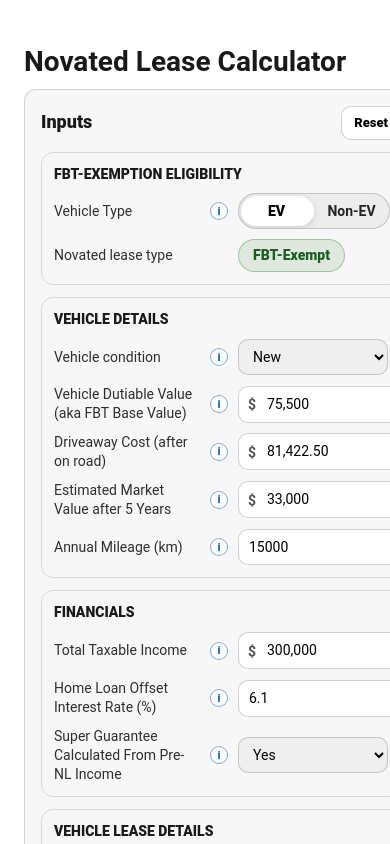
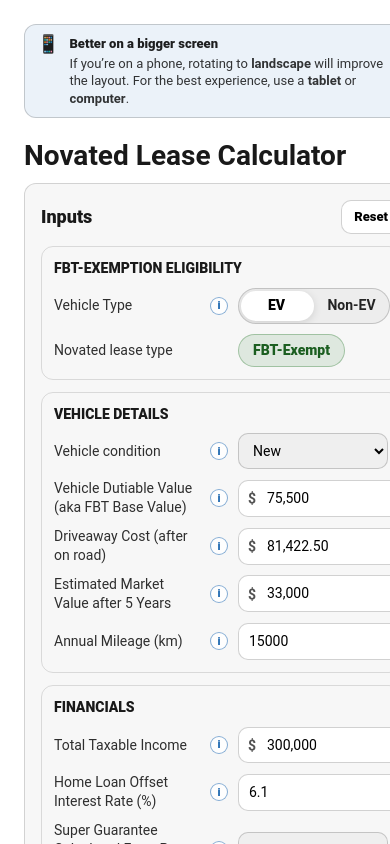
Before and after one commit to novatedlease/novatedlease.github.io, a React (Vite) app in the folder calculator/: page / in a window 390 px wide. Shown: the top 844 px of the page. Built offline with nearby package versions, Linux system fonts and the light colour scheme.

Commit message:
small screen stuff

```diff
--- a/calculator/src/App.tsx
+++ b/calculator/src/App.tsx
@@ -399,6 +399,30 @@ export default function App() {
     return initial;
   });
 
+  // Small-screen (phone) layout hint (more reliable on iPhone Safari)
+  const [isPhoneViewport, setIsPhoneViewport] = useState<boolean>(() => {
+    if (typeof window === "undefined") return false;
+    return window.matchMedia("(max-width: 900px) and (orientation: portrait)").matches;
+  });
+
+  useEffect(() => {
+    const mql = window.matchMedia("(max-width: 900px) and (orientation: portrait)");
+    const update = () => setIsPhoneViewport(mql.matches);
+
+    // Set once on mount
+    update();
+
+    // iOS Safari compatibility: addEventListener may not exist on older versions
+    if (typeof mql.addEventListener === "function") {
+      mql.addEventListener("change", update);
+      return () => mql.removeEventListener("change", update);
+    }
+
+    // Fallback
+    mql.addListener(update);
+    return () => mql.removeListener(update);
+  }, []);
+
 
 
   // If user arrived via a share URL (?c=...), we load it on first render via the useState initializer,
@@ -615,6 +639,34 @@ export default function App() {
       color: "rgba(0,0,0,0.9)",
     }}
   >
+      {isPhoneViewport && (
+        <div
+          style={{
+            marginBottom: 12,
+            padding: "10px 12px",
+            border: "1px solid rgba(0,0,0,0.18)",
+            borderRadius: 12,
+            background: "rgba(11, 92, 171, 0.08)",
+            color: "rgba(0,0,0,0.88)",
+            display: "flex",
+            gap: 10,
+            alignItems: "flex-start",
+          }}
+          role="note"
+          aria-label="Small screen layout hint"
+        >
+          <div aria-hidden style={{ fontSize: 18, lineHeight: 1 }}>
+            📱
+          </div>
+          <div style={{ fontSize: 13, lineHeight: 1.35 }}>
+            <div style={{ fontWeight: 900, marginBottom: 2 }}>Better on a bigger screen</div>
+            <div style={{ opacity: 0.9 }}>
+              If you’re on a phone, rotating to <b>landscape</b> will improve the layout. For the best experience, use a
+              <b> tablet</b> or <b>computer</b>.
+            </div>
+          </div>
+        </div>
+      )}
       <h1 style={{ marginBottom: 8 }}>Novated Lease Calculator</h1>
 
       <div
```
